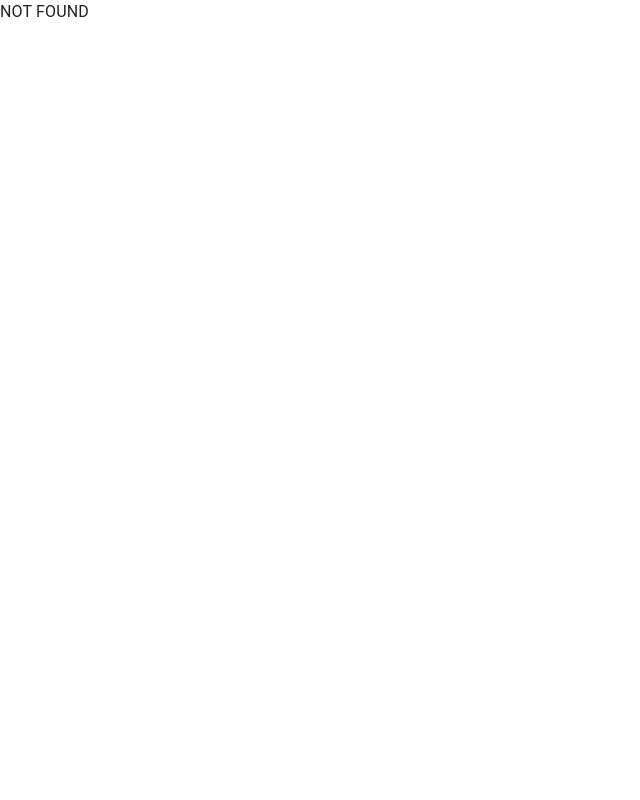
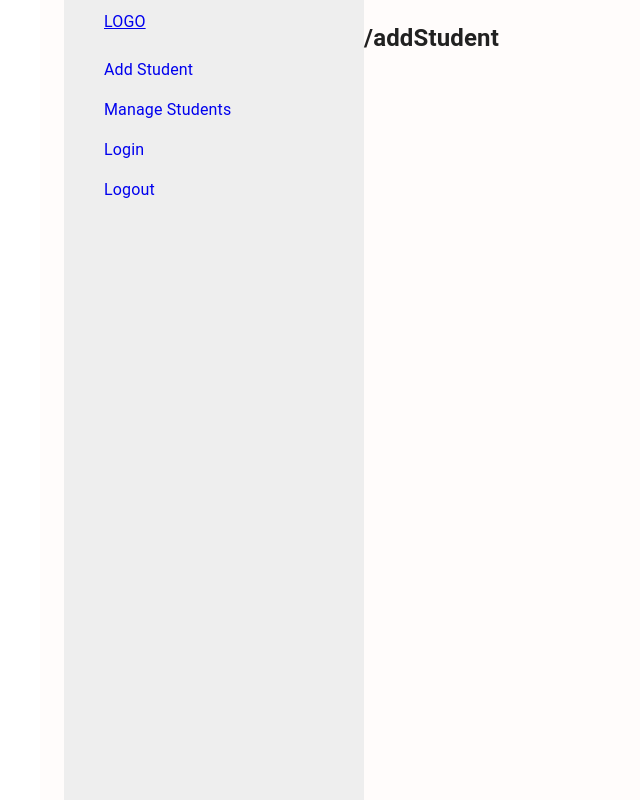
Before and after one commit to mdismail645221/evaluation-assignment-client, a React (Create React App) app: page /addStudent in a window 1280 px wide. Before the commit this address had no page. Shown: the whole page, without its empty margins (0-640 px from the left). Built offline with nearby package versions, Linux system fonts and the light colour scheme.

Commit message:
Navbar added

```diff
--- /dev/null
+++ b/src/components/AddStudent/AddStudent.js
@@ -0,0 +1,11 @@
+import React from 'react';
+
+const AddStudent = () => {
+    return (
+        <section>
+            <h2>/addStudent</h2>
+        </section>
+    );
+};
+
+export default AddStudent;
--- a/src/components/Navber/Navbar.css
+++ b/src/components/Navber/Navbar.css
@@ -1,10 +1,26 @@
 .navbar-container{
-    /* background-color: red; */
+    background-color: #eee;
     height: 100vh;
+    min-width: 300px;
     overflow: visible;
-    padding: 10px;
+    padding: 10px 40px;
 }
 
+.navbar-container ul{
+    padding: 0;
+}
 .navbar-container ul li{
     list-style: none;
+    padding: 8px 0px;
 }
+.navbar-container ul li a{
+ text-decoration: none;
+ transition: 3ms;
+}
+
+.navbar-container ul li a:hover{
+    background-color: #F33823;
+    color: #fff;
+    padding: 4px 8px;
+    transition: 3ms;
+}
--- a/src/components/Navber/Navber.js
+++ b/src/components/Navber/Navber.js
@@ -12,7 +12,7 @@ const Navber = () => {
             </div>
             <nav>
                 <ul>
-                    <li><Link to="/">Add Student</Link></li>
+                    <li><Link to="/addStudent">Add Student</Link></li>
                     <li><Link to="/">Manage Students</Link></li>
                     <li><Link to="/">Login</Link></li>
                     <li><Link to="/">Logout</Link></li>
--- a/src/routes/route.js
+++ b/src/routes/route.js
@@ -1,4 +1,5 @@
 import { createBrowserRouter } from "react-router-dom";
+import AddStudent from "../components/AddStudent/AddStudent";
 import Main from "../layout/Main";
 
 
@@ -9,8 +10,8 @@ export const router = createBrowserRouter([
         errorElement: <div>NOT FOUND</div>,
         children: [
             {
-                path: '/',
-                element: []
+                path: '/addStudent',
+                element: <AddStudent></AddStudent>
             }
         ]
     }
```
